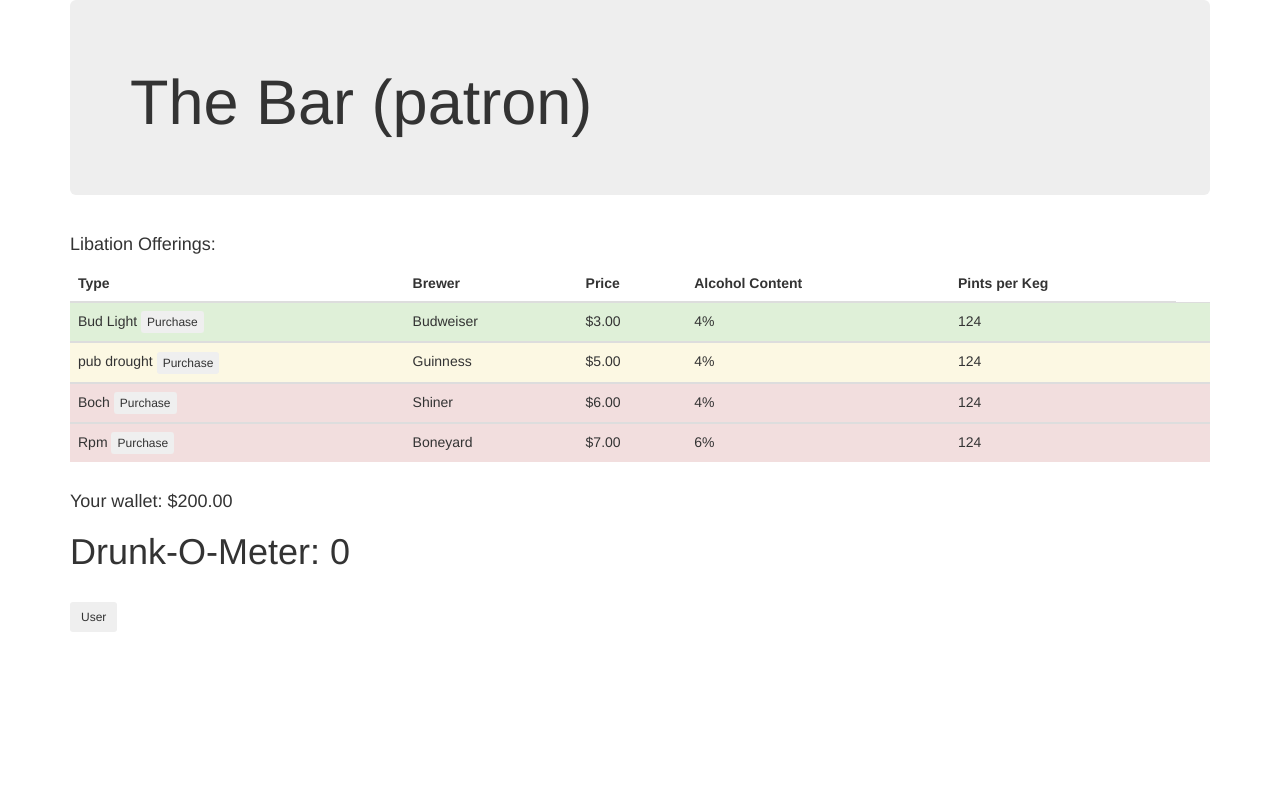
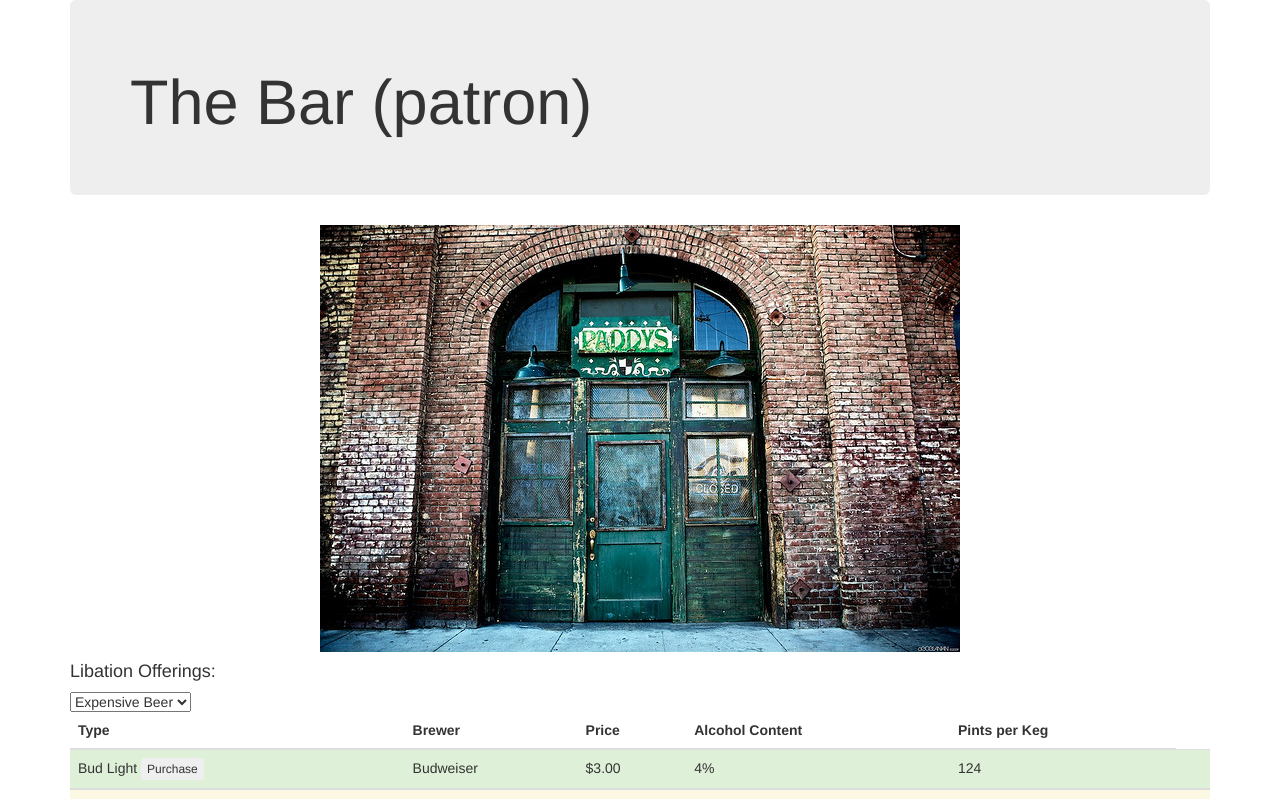
Before and after one commit to Yhbv24/bar, an Angular app: page / in a window 1280 px wide. Shown: the top 799 px of the page. Built offline with nearby package versions, Linux system fonts and the light colour scheme.

Commit message:
add pipe to filter by price

```diff
--- a/src/app/app.component.css
+++ b/src/app/app.component.css
@@ -9,3 +9,7 @@
 .not-bold {
   color: green;
 }
+
+.center {
+  text-align: center;
+}
--- a/src/app/app.component.html
+++ b/src/app/app.component.html
@@ -2,6 +2,14 @@
 <div class="container">
   <div class="jumbotron">
     <h1>The Bar <span *ngIf="!masterUser">(patron)</span><span *ngIf="masterUser">(employee)</span></h1>
+  </div>
+
+  <div class="row">
+    <div class="col-xs-12">
+      <div class="center">
+        <img src="../assets/paddys.jpg" alt="Paddy's Pub">
+      </div>
+    </div>
   </div>
 
   <div class="row">
--- a/src/app/app.module.ts
+++ b/src/app/app.module.ts
@@ -8,6 +8,7 @@
 import { CustomerComponent } from './customer/customer.component';
 import { EditKegComponent } from './edit-keg/edit-keg.component';
 import { NewKegComponent } from './new-keg/new-keg.component';
+import { PricePipe } from './price.pipe';
 
 @NgModule({
   declarations: [
@@ -15,7 +16,8 @@
     KegListComponent,
     CustomerComponent,
     EditKegComponent,
-    NewKegComponent
+    NewKegComponent,
+    PricePipe
   ],
   imports: [
     BrowserModule,
--- a/src/app/keg-list/keg-list.component.html
+++ b/src/app/keg-list/keg-list.component.html
@@ -1,3 +1,9 @@
+<select (change)="onChange($event.target.value)">
+  <option value="allKegs">All Beer</option>
+  <option value="cheepBeer">Cheep Beer</option>
+  <option value="expensiveBeer" selected="selected">Expensive Beer</option>
+</select>
+
 <table class="table">
   <thead>
     <tr>
@@ -11,7 +17,7 @@
     </tr>
   </thead>
 
-  <tbody *ngFor="let keg of childKegList">
+  <tbody *ngFor="let keg of childKegList | price:filterByPrice">
     <tr [class]="priceColor(keg)">
       <td>
         {{keg.name}}
--- a/src/app/keg-list/keg-list.component.ts
+++ b/src/app/keg-list/keg-list.component.ts
@@ -12,6 +12,12 @@
   @Input() childUser: boolean;
   @Input() customer: Customer;
   @Output() clickSender = new EventEmitter();
+
+  filterByPrice: string = "beerPrice";
+
+  onChange(optionFromMenu) {
+    this.filterByPrice = optionFromMenu;
+  }
 
   editButtonHasBeenClicked(kegToEdit: Keg) {
     this.clickSender.emit(kegToEdit);
--- /dev/null
+++ b/src/app/price.pipe.ts
@@ -0,0 +1,31 @@
+import { Pipe, PipeTransform } from '@angular/core';
+import {Keg} from './keg.model';
+
+@Pipe({
+  name: 'price',
+  pure: false
+})
+export class PricePipe implements PipeTransform {
+
+  transform(input: Keg[], desiredPrice) {
+    var output: Keg[] = [];
+    if(desiredPrice === "cheepBeer") {
+      for (var i = 0; i < input.length; i++) {
+        if (input[i].price < 6) {
+          output.push(input[i]);
+        }
+      }
+    return output;
+    } else if(desiredPrice === "expensiveBeer") {
+      for (var i = 0; i < input.length; i++) {
+        if (input[i].price >= 6) {
+          output.push(input[i]);
+        }
+      }
+      return output;
+    } else {
+      return input;
+    }
+  }
+
+}
```
Also changed, not shown: src/assets/paddys.jpg (added), 1 other file (tests, documents, lock files or other folders).
